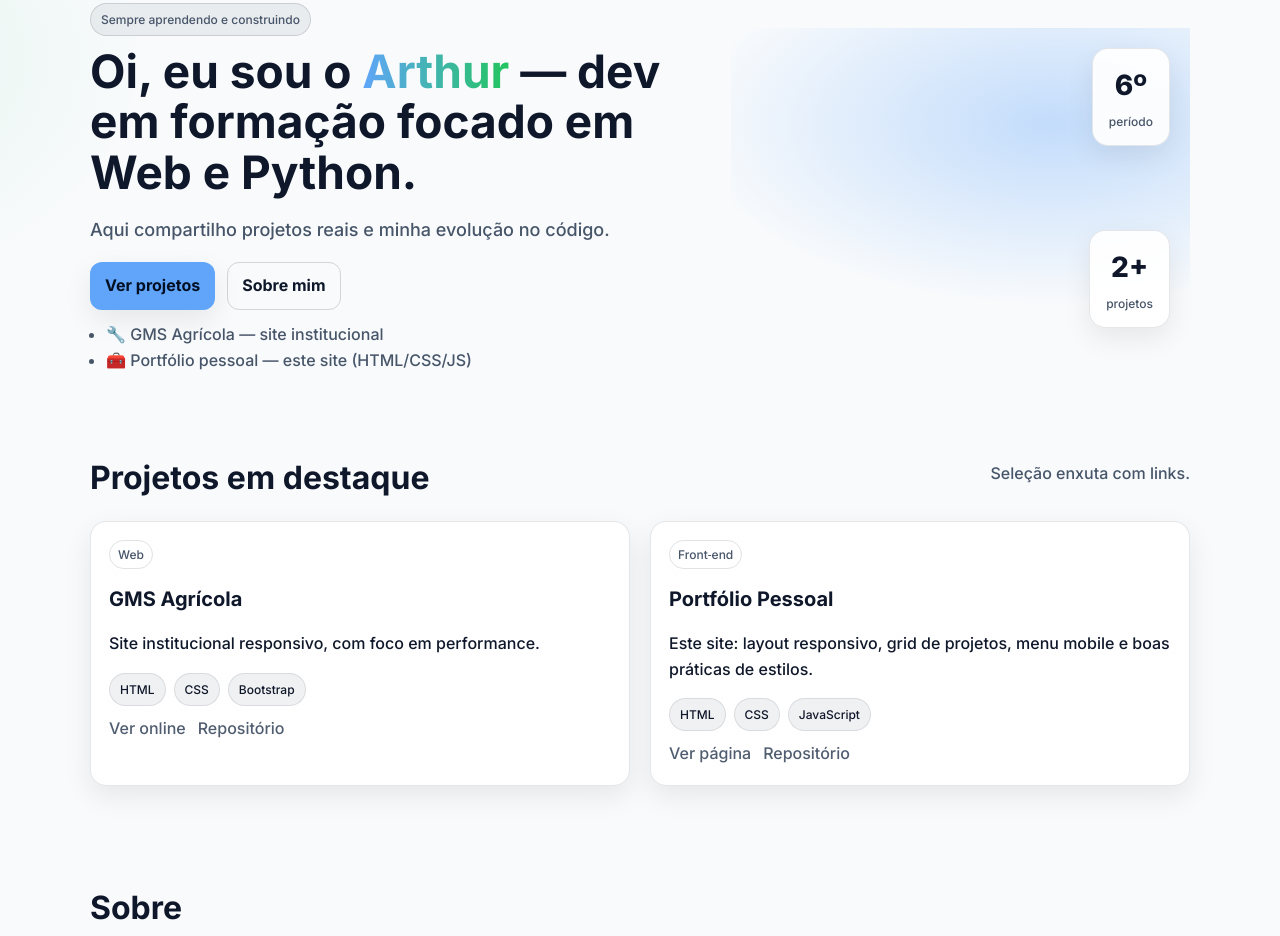
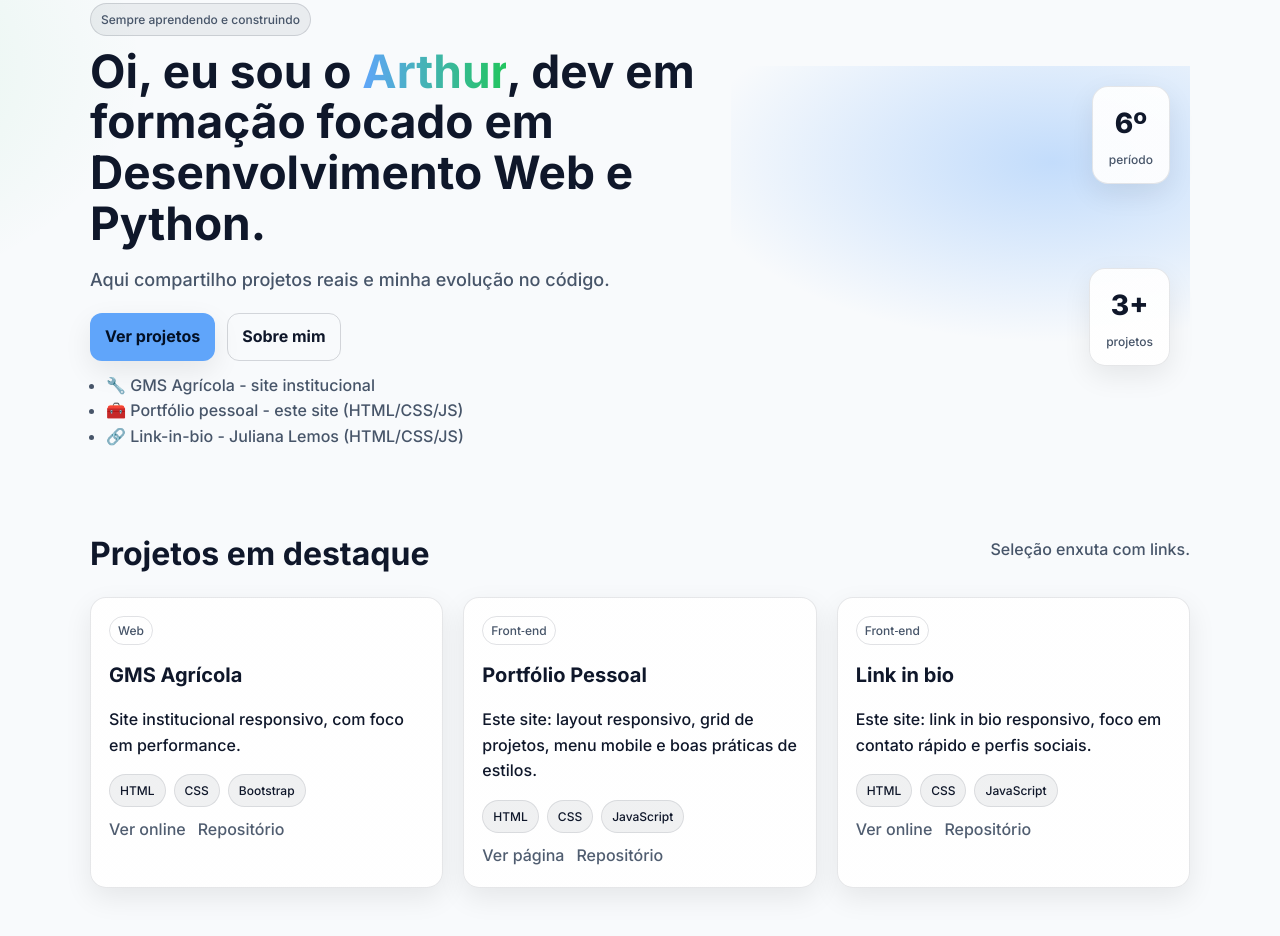
Before and after one commit to Arthurdm04/Portifolio, a plain HTML site: page index.html in a window 1280 px wide. Shown: the part 126-1062 px from the top of the page. Drawn offline with Linux system fonts and the light colour scheme.

Commit message:
Alterações e adição de outro projeto

```diff
--- a/index.html
+++ b/index.html
@@ -33,15 +33,16 @@
     <section class="hero container">
       <div class="hero-text">
         <span class="kicker">Sempre aprendendo e construindo</span>
-        <h1>Oi, eu sou o <span class="grad">Arthur</span> — dev em formação focado em <strong>Web</strong> e <strong>Python</strong>.</h1>
+        <h1>Oi, eu sou o <span class="grad">Arthur</span>, dev em formação focado em <strong>Desenvolvimento Web</strong> e <strong>Python</strong>.</h1>
         <p class="lead">Aqui compartilho projetos reais e minha evolução no código.</p>
         <div class="cta">
           <a class="btn primary" href="#projetos">Ver projetos</a>
           <a class="btn ghost" href="#sobre">Sobre mim</a>
         </div>
         <ul class="quick-list">
-          <li>🔧 GMS Agrícola — site institucional</li>
-          <li>🧰 Portfólio pessoal — este site (HTML/CSS/JS)</li>
+          <li>🔧 GMS Agrícola - site institucional</li>
+          <li>🧰 Portfólio pessoal - este site (HTML/CSS/JS)</li>
+          <li>🔗 Link-in-bio - Juliana Lemos (HTML/CSS/JS)</li>
         </ul>
       </div>
       <div class="hero-art" aria-hidden="true">
@@ -51,7 +52,7 @@
           <span class="stat-label">período</span>
         </div>
         <div class="card stat">
-          <span class="stat-num">2+</span>
+          <span class="stat-num">3+</span>
           <span class="stat-label">projetos</span>
         </div>
       </div>
@@ -85,6 +86,18 @@
           <div class="actions">
             <a href="#home">Ver página</a>
             <a href="#" target="_blank" rel="noreferrer">Repositório</a>
+          </div>
+        </article>
+
+              <!-- Projeto 3: Link in bio -->
+        <article class="card project">
+          <div class="tag">Front‑end</div>
+          <h3>Link in bio</h3>
+          <p>Este site: link in bio responsivo, foco em contato rápido e perfis sociais.</p>
+          <div class="chips"><span>HTML</span><span>CSS</span><span>JavaScript</span></div>
+          <div class="actions">
+            <a href="https://arthurdm04.github.io/juliana-lemos-links/" target="_blank" rel="noreferrer">Ver online</a>
+            <a href="https://github.com/Arthurdm04/juliana-lemos-links" target="_blank" rel="noreferrer">Repositório</a>
           </div>
         </article>
       </div>
```
